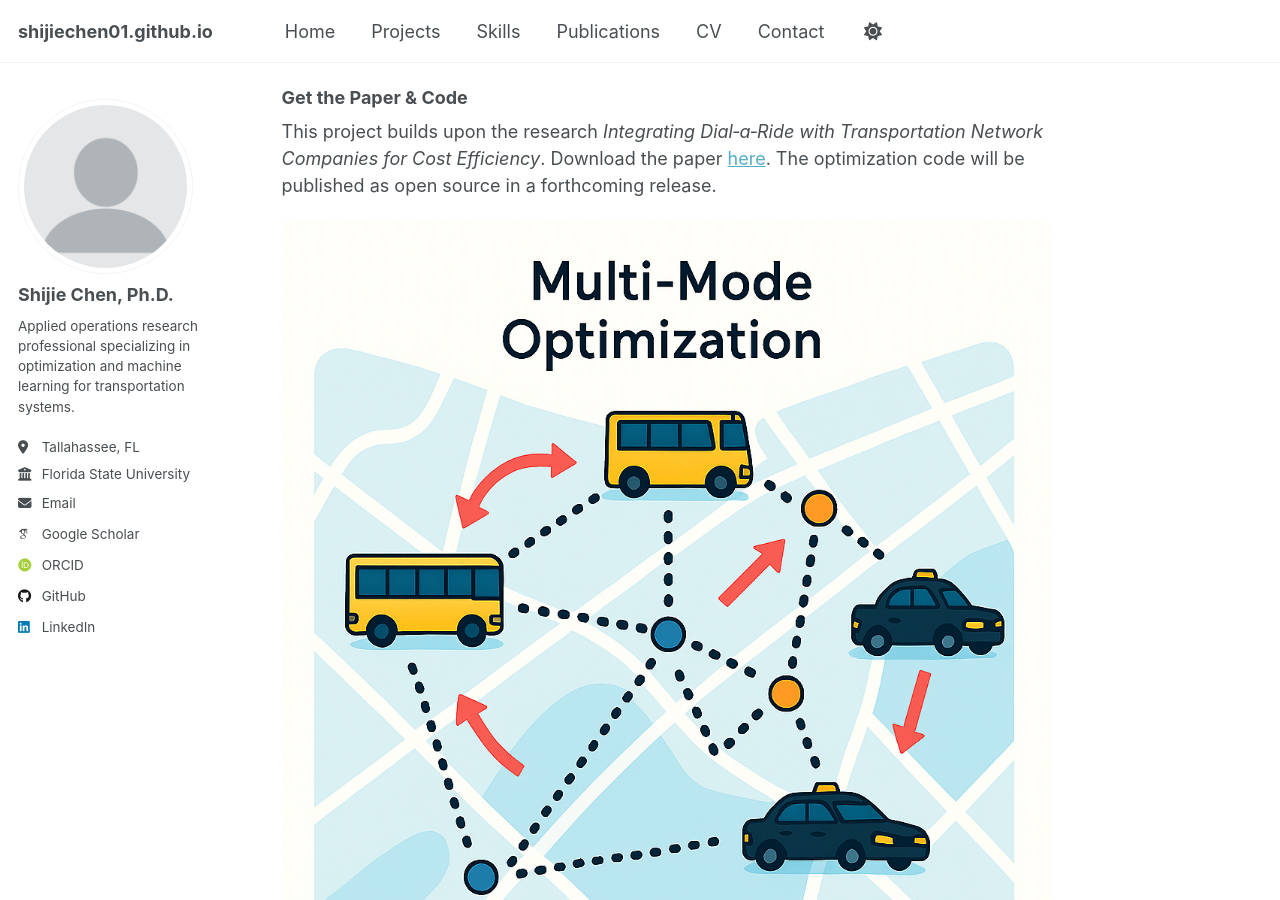
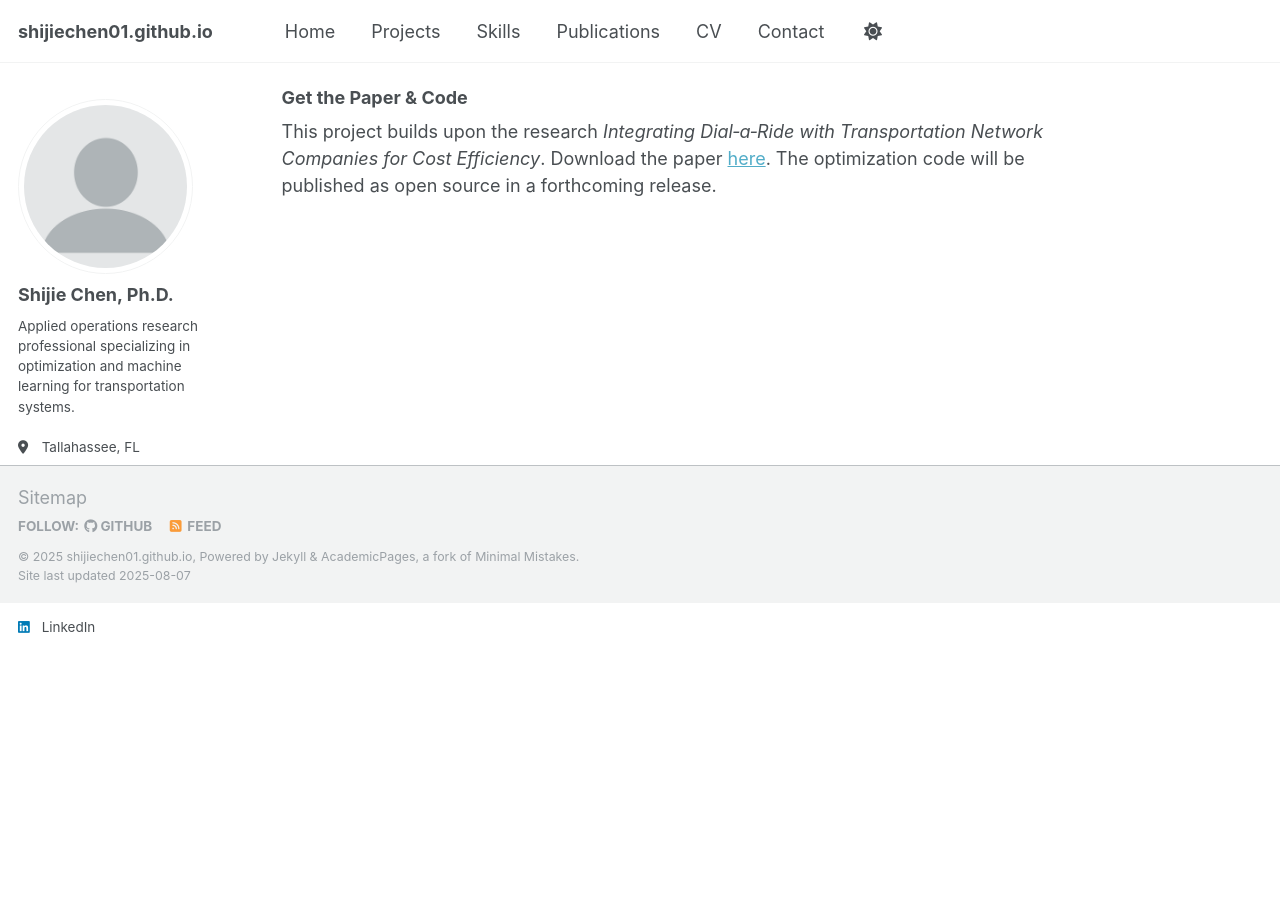
Before and after one commit to ShijieChen01/shijiechen01.github.io, a Jekyll site: the page built from _pages/multi-mode-optimization.md, in a window 1280 px wide and 900 px high, scrolled down 641 px. Built offline with Jekyll 4.4.1, drawn with Linux system fonts in a browser that asks for light colours; some web fonts are replaced; a script that is not in the unit is left out; after the commit the page ends 1244 px from its top, so only the background shows below that.

Commit message:
Update multi-mode-optimization.md

```diff
--- a/_pages/multi-mode-optimization.md
+++ b/_pages/multi-mode-optimization.md
@@ -23,5 +23,3 @@ In production use, the multi‑mode optimization delivered 13 % cost savings an
 ### Get the Paper & Code
 
 This project builds upon the research *Integrating Dial‑a‑Ride with Transportation Network Companies for Cost Efficiency*.  Download the paper [here]({{ site.baseurl }}/files/integrating-dial-a-ride.pdf).  The optimization code will be published as open source in a forthcoming release.
-
-<p><img src="{{ site.baseurl }}/assets/img/project-multi-mode.png" alt="Multi‑mode optimization illustration" style="max-width:100%; height:auto;" /></p>
```
